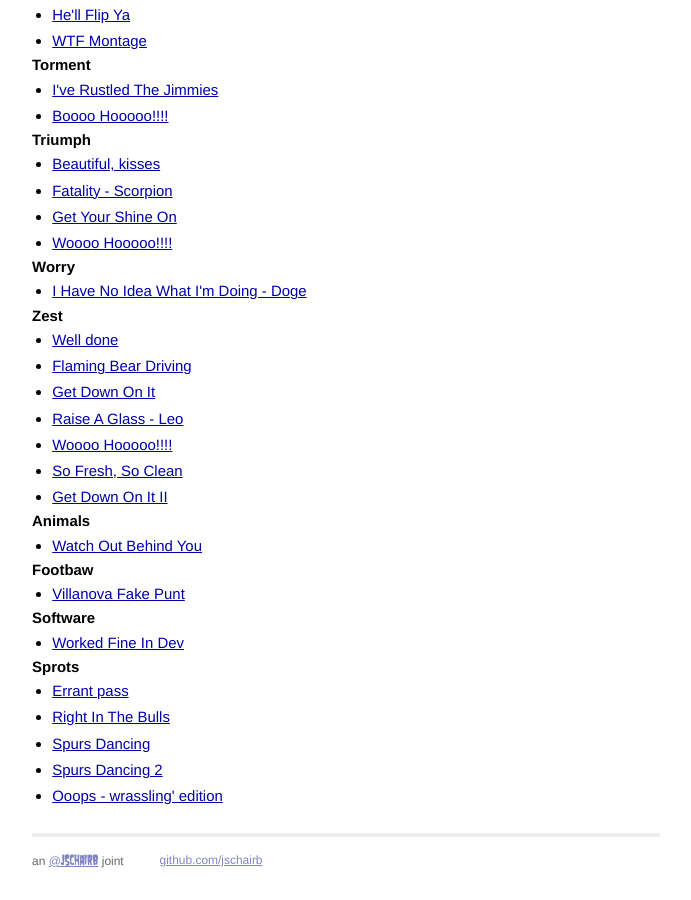
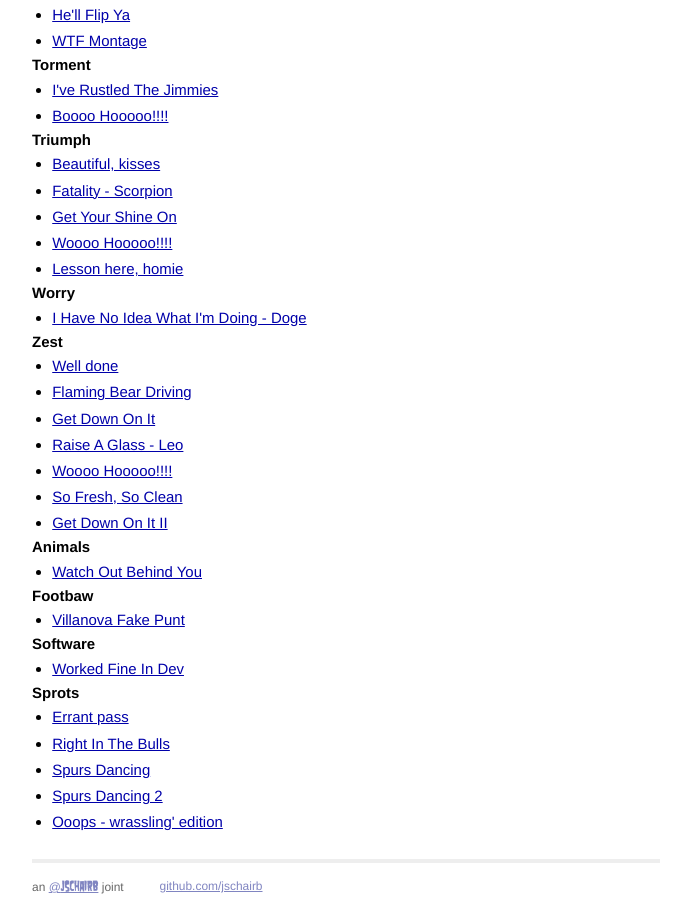
Before and after one commit to jschairb/zeitgeist, a Jekyll site: the page built from index.html, in a window 1280 px wide and 900 px high, scrolled down 2752 px. Shown: the whole window, without its empty margins (294-985 px from the left). Built offline with Jekyll 4.4.1, drawn with Linux system fonts in a browser that asks for light colours; Markdown is read by kramdown in place of the engine named in the settings.

Commit message:
LESSON HERE HOMIE

```diff
--- a/_data/categories.yaml
+++ b/_data/categories.yaml
@@ -113,6 +113,7 @@ Triumph:
   - fatality-scorpion
   - get-your-shine-on
   - leo-woohoo
+  - lesson-here-homie
 Worry:
   - doge-no-idea
 Zest:
--- a/_data/images.yaml
+++ b/_data/images.yaml
@@ -91,6 +91,9 @@ leo-toast:
 leo-woohoo:
   file: leo-woohoo.gif
   name: Woooo Hooooo!!!!
+lesson-here-homie:
+  file: lesson-here-homie.jpg
+  name: Lesson here, homie
 michael-bluth-what-no:
   file: michael-bluth-what-no.gif
   name: "What, No"
```
Also changed, not shown: images/lesson-here-homie.jpg (added).
